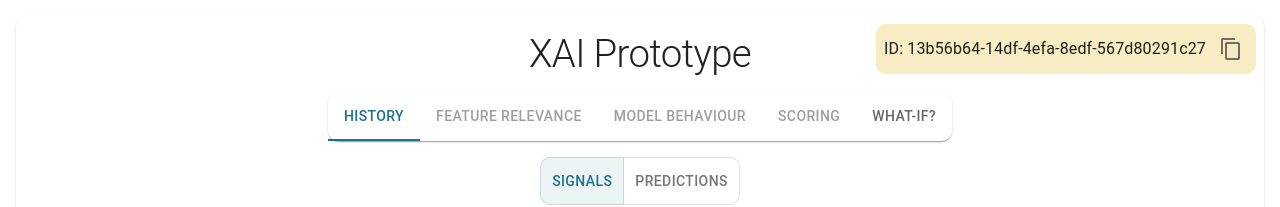
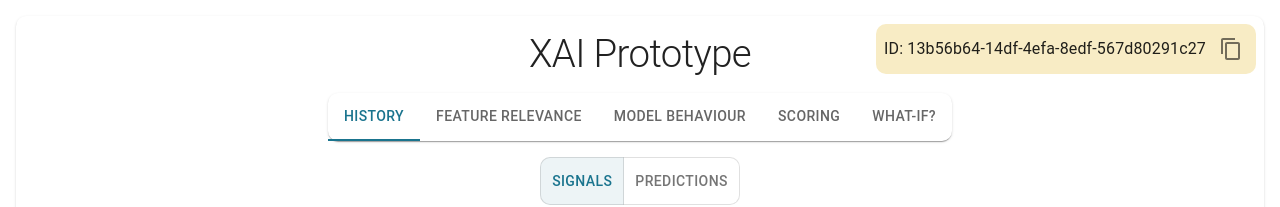
Before and after one commit to Bizis-Thowl/gui-web-app, a React (Create React App) app: page / in a window 1280 px wide. Shown: the top 207 px of the page. Built offline with nearby package versions, Linux system fonts and the light colour scheme; no server answers.

Commit message:
undo restrictions

```diff
--- a/src/App.js
+++ b/src/App.js
@@ -221,9 +221,9 @@ function App() {
               aria-label="basic tabs example"
             >
               <Tab label="History" value={1} />
-              <Tab label="Feature Relevance" value={2} disabled />
-              <Tab label="Model behaviour" value={3} disabled />
-              <Tab label="Scoring" value={4} disabled />
+              <Tab label="Feature Relevance" value={2} />
+              <Tab label="Model behaviour" value={3} />
+              <Tab label="Scoring" value={4} />
               <Tab label="What-if?" value={5} />
             </Tabs>
           </Paper>
--- a/src/components/LocalExamination/ExaminationChoice.js
+++ b/src/components/LocalExamination/ExaminationChoice.js
@@ -31,7 +31,6 @@ export default function ExaminationChoice(props) {
     const preds = props.anchors.preds;
 
     for (let i = preds.length - 1; i >= 0; i--) {
-      const disabled = i !== 4;
 
       choices.push(
         <Paper sx={{ m: 2, p: 2 }} key={timestamps[i]}>
@@ -39,13 +38,9 @@ export default function ExaminationChoice(props) {
             <Typography>{preds[i]}</Typography>
           </Paper>
           <Typography>{timestamps[i]}</Typography>
-          <Tooltip title={disabled ? "This is locked for the evaluation" : ""}>
-            <span>
-              <Button disabled={disabled} onClick={() => handleDetailView(i)}>
-                <Visibility />
-              </Button>
-            </span>
-          </Tooltip>
+          <Button onClick={() => handleDetailView(i)}>
+            <Visibility />
+          </Button>
         </Paper>
       );
     }
```
